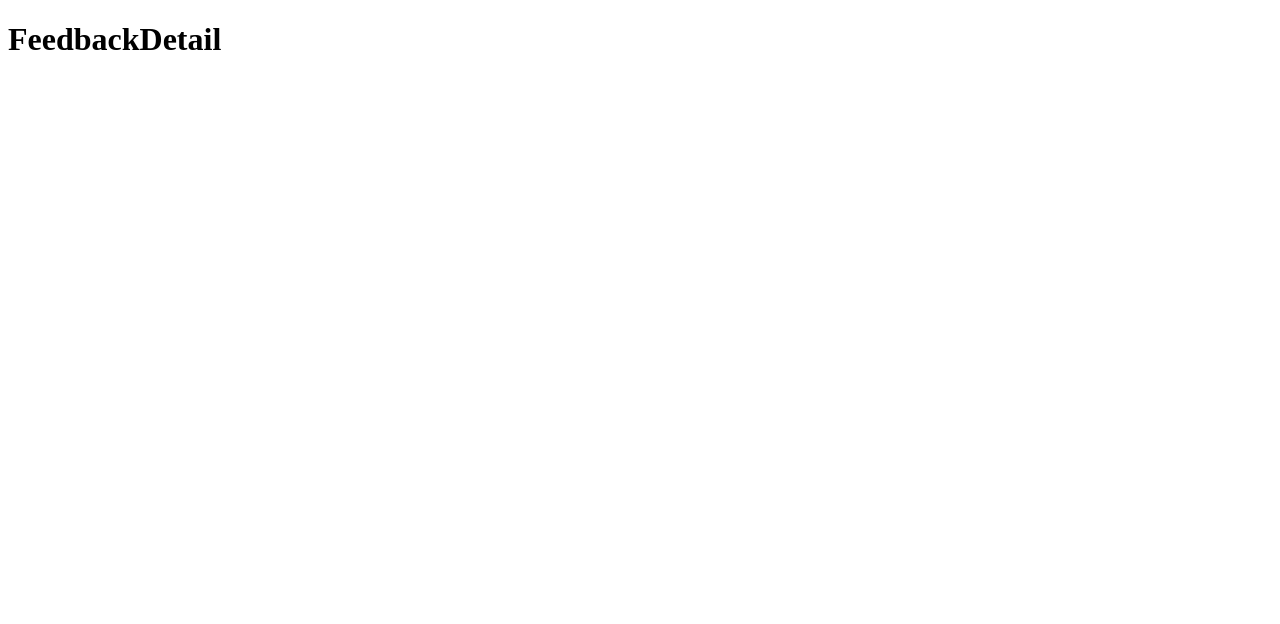
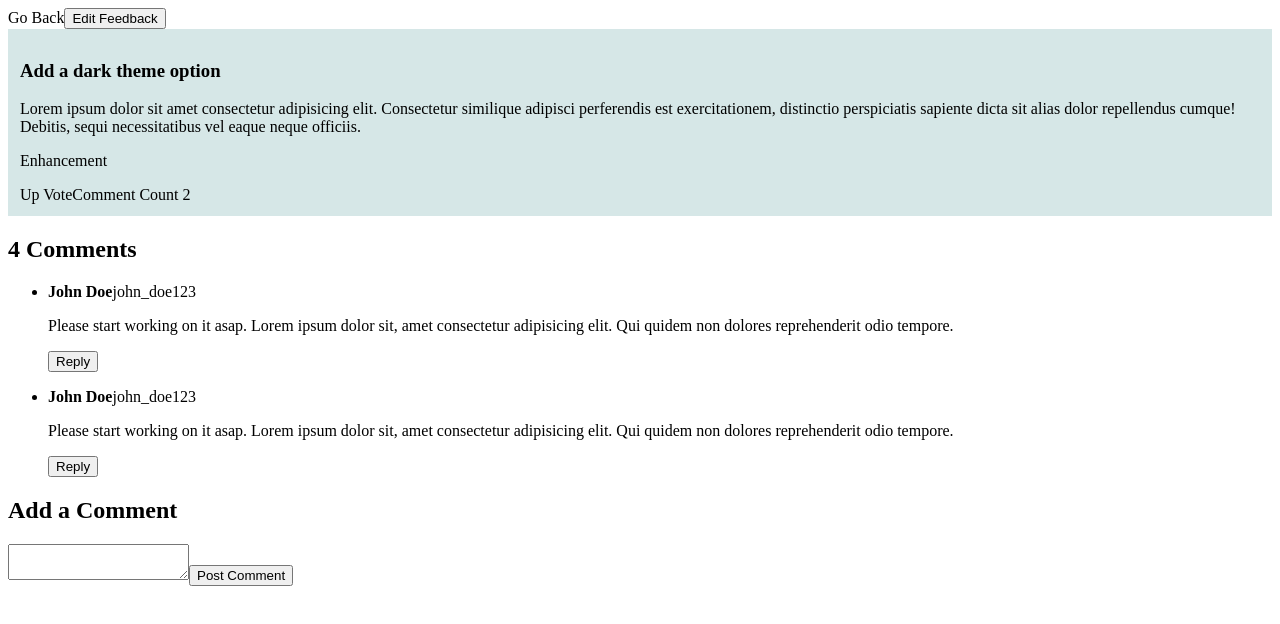
Before and after one commit to crsecu/productFeedbackApp, a React app: page /feedbackDetail/1 in a window 1280 px wide. Shown: the top 624 px of the page. Built offline with nearby package versions, Linux system fonts and the light colour scheme; the HTML template or start-up script is replaced by a standard one.

Commit message:
structured Feedback Detail Page into components with a focus on semantic headings and proper hierarchy

```diff
--- /dev/null
+++ b/src/features/comments/Comment.tsx
@@ -0,0 +1,20 @@
+function Comment(): React.JSX.Element {
+  return (
+    <li>
+      <div>
+        {/* avatar image goes here */}
+        <p>
+          <strong>John Doe</strong>
+          <span>john_doe123</span>
+        </p>
+      </div>
+      <p>
+        Please start working on it asap. Lorem ipsum dolor sit, amet consectetur
+        adipisicing elit. Qui quidem non dolores reprehenderit odio tempore.
+      </p>
+      <button>Reply</button>
+    </li>
+  );
+}
+
+export default Comment;
--- a/src/features/feedback/FeedbackDetail.tsx
+++ b/src/features/feedback/FeedbackDetail.tsx
@@ -1,5 +1,32 @@
+import FeedbackTile from "./FeedbackTile";
+import Comment from "../comments/Comment";
+
 function FeedbackDetail(): React.JSX.Element {
-  return <h1>FeedbackDetail</h1>;
+  return (
+    <>
+      <header>
+        <a>Go Back</a>
+        <button>Edit Feedback</button>
+      </header>
+      <main>
+        <FeedbackTile />
+        <section>
+          <h2>
+            <span>4</span> Comments
+          </h2>
+          <ul>
+            <Comment />
+            <Comment />
+          </ul>
+        </section>
+        <section>
+          <h2>Add a Comment</h2>
+          <textarea></textarea>
+          <button>Post Comment</button>
+        </section>
+      </main>
+    </>
+  );
 }
 
 export default FeedbackDetail;
--- a/src/features/feedback/FeedbackList.tsx
+++ b/src/features/feedback/FeedbackList.tsx
@@ -4,9 +4,11 @@ function FeedbackList(): React.JSX.Element {
   return (
     <section className="feedback_list">
       <h2>Feedback List</h2> {/* visually hidden heading */}
-      <FeedbackTile />
-      <FeedbackTile />
-      <FeedbackTile />
+      <ul>
+        <FeedbackTile />
+        <FeedbackTile />
+        <FeedbackTile />
+      </ul>
     </section>
   );
 }
--- a/src/features/feedback/FeedbackTile.tsx
+++ b/src/features/feedback/FeedbackTile.tsx
@@ -1,6 +1,8 @@
 function FeedbackTile(): React.JSX.Element {
   return (
     <article className="feedback_tile">
+      {/* TO DO: display title as an <h1> if feedback tile is rendered on Feedback Detail Page */}
+      {/*detailPage ? <h1>Title</h1> : <h3>Title</h3> */}
       <h3>Add a dark theme option</h3>
       <p>
         Lorem ipsum dolor sit amet consectetur adipisicing elit. Consectetur
```
